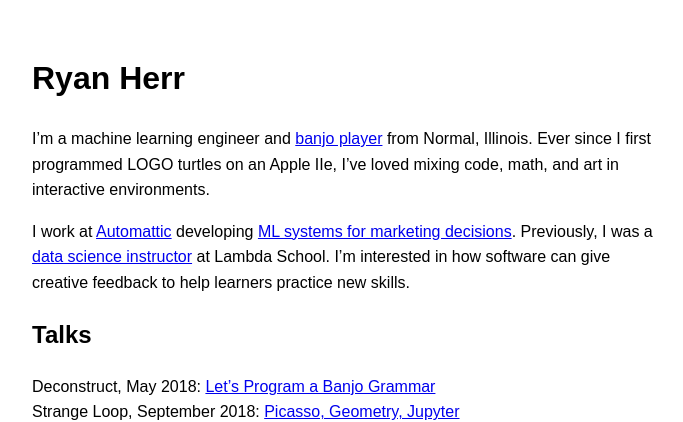
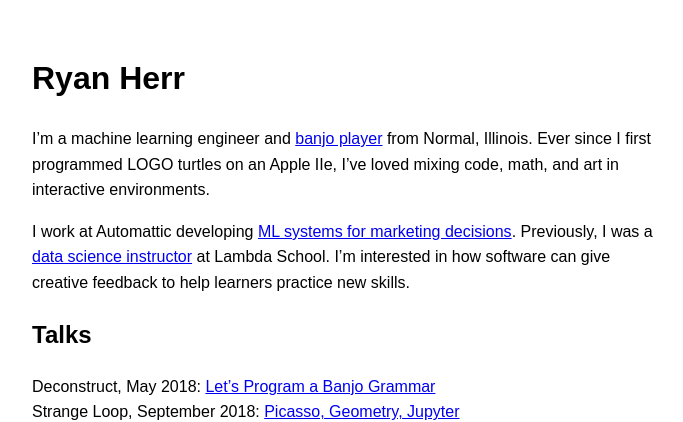
Before and after one commit to rrherr/rrherr.github.io, a Jekyll site: the page built from index.md, in a window 1280 px wide. Shown: the top 422 px of the page, without its empty margins (296-979 px from the left). Built offline with Jekyll 4.4.1, drawn with Linux system fonts in a browser that asks for light colours; our own code applies the rules of GitHub Pages for plain Markdown files; part of the change alters nothing that is shown.

```diff
--- a/index.md
+++ b/index.md
@@ -2,8 +2,7 @@
 
 I'm a machine learning engineer and [banjo player](https://www.youtube.com/playlist?list=PLAwif0tmlJfUaGjOkqTl5RNJQLJH3798I) from Normal, Illinois. Ever since I first programmed LOGO turtles on an Apple IIe, I've loved mixing code, math, and art in interactive environments.
 
-I work at [Automattic](https://ryanherr.substack.com/p/new-job-at-automattic) developing [ML systems for marketing decisions](https://data.blog/tag/pipe/). Previously,
-I was a [data science instructor](https://twitter.com/LambdaSchool/status/1263258335534632960) at Lambda School. I'm interested in how software can give creative feedback to help learners practice new skills.
+I work at Automattic developing [ML systems for marketing decisions](https://data.blog/tag/pipe/). Previously, I was a [data science instructor](https://twitter.com/LambdaSchool/status/1263258335534632960) at Lambda School. I'm interested in how software can give creative feedback to help learners practice new skills.
 
 ## Talks
 Deconstruct, May 2018: [Let's Program a Banjo Grammar](https://rrherr.github.io/banjo-grammar/)
```
